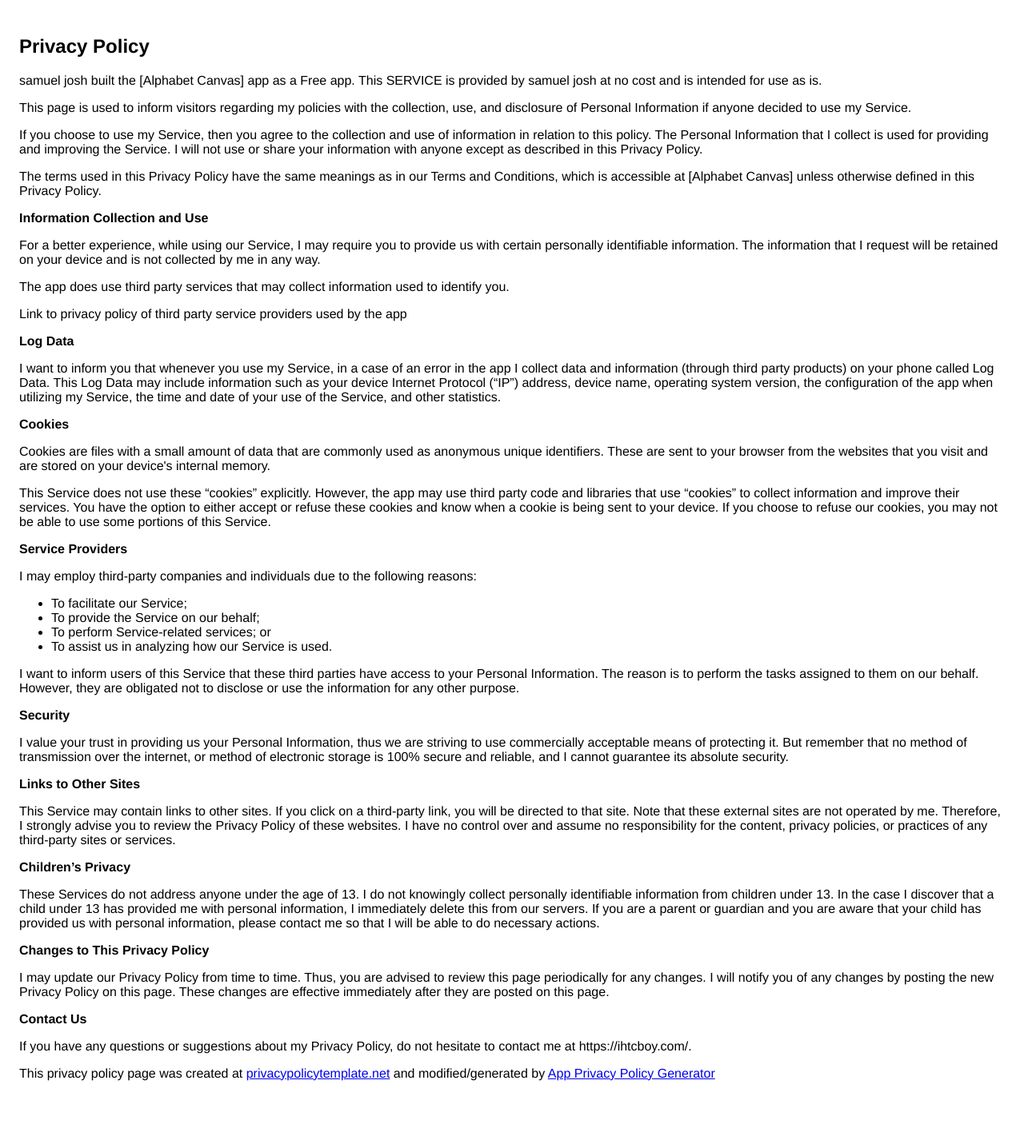
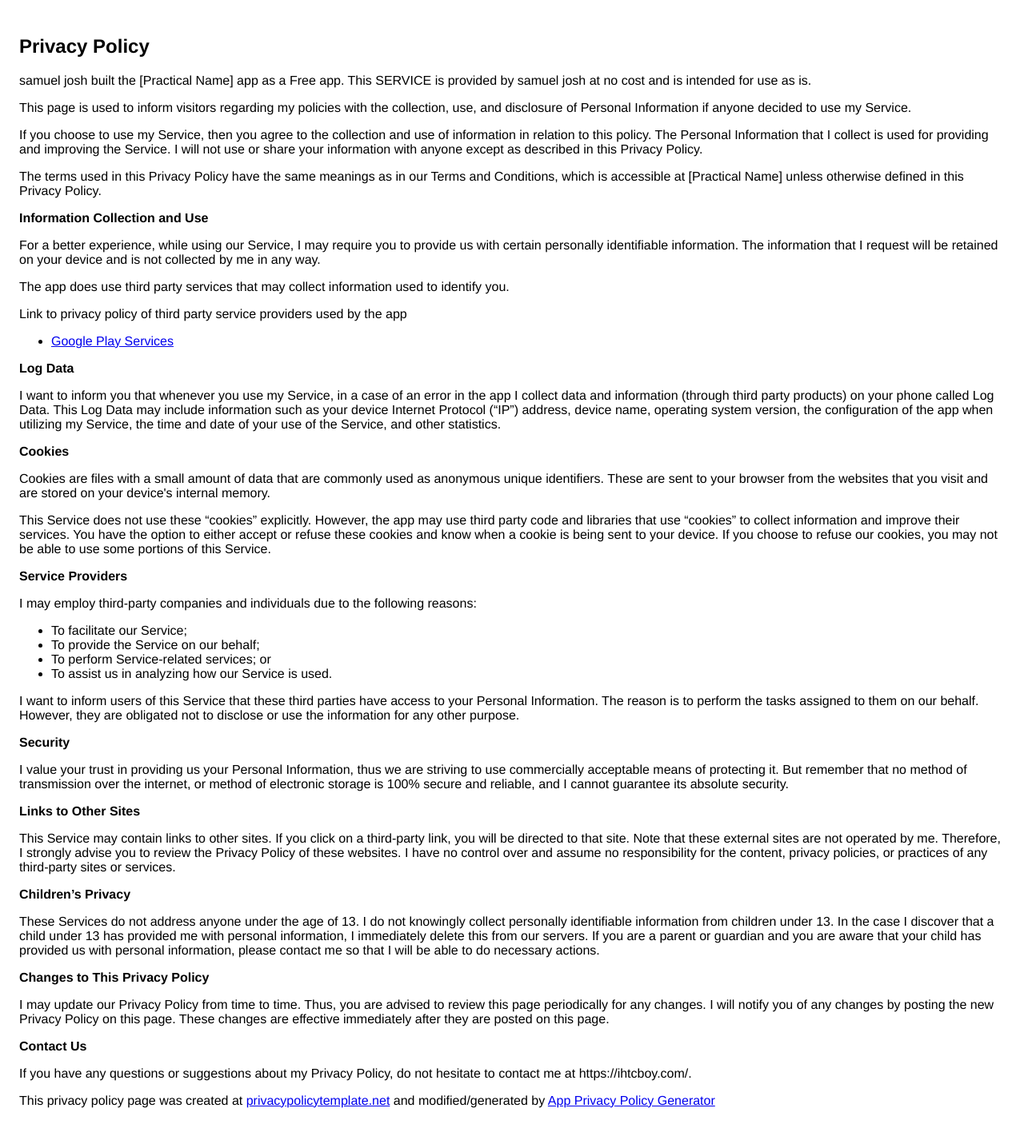
Before and after one commit to yourdinnerlist/yourdinnerlist.github.io, a Jekyll site: the page privacy_policy.html, which Jekyll copies as it is, in a window 1280 px wide. Shown: the whole page at 80% size. Built offline with Jekyll 4.4.1, drawn with Linux system fonts in a browser that asks for light colours; before the commit the page ends 1392 px from its top, so only the background shows below that.

Commit message:
first commit

```diff
--- a/privacy_policy.html
+++ b/privacy_policy.html
@@ -8,7 +8,7 @@
     </head>
     <body>
     <h2>Privacy Policy</h2> <p>
-                    samuel josh built the [Alphabet Canvas] app as
+                    samuel josh built the [Practical Name] app as
                     a Free app. This SERVICE is provided by
                     samuel josh at no cost and is intended for
                     use as is.
@@ -28,7 +28,7 @@
                   </p> <p>
                     The terms used in this Privacy Policy have the same meanings
                     as in our Terms and Conditions, which is accessible at
-                    [Alphabet Canvas] unless otherwise defined in this Privacy
+                    [Practical Name] unless otherwise defined in this Privacy
                     Policy.
                   </p> <p><strong>Information Collection and Use</strong></p> <p>
                     For a better experience, while using our Service,
@@ -42,7 +42,7 @@
                   </p> <div><p>
                       Link to privacy policy of third party service providers
                       used by the app
-                    </p> <ul><!----><!----><!----><!----><!----><!----><!----><!----><!----><!----><!----></ul></div> <p><strong>Log Data</strong></p> <p>
+                    </p> <ul><li><a href="https://www.google.com/policies/privacy/" target="_blank">Google Play Services</a></li><!----><!----><!----><!----><!----><!----><!----><!----><!----><!----></ul></div> <p><strong>Log Data</strong></p> <p>
                     I want to inform you that whenever
                     you use my Service, in a case of an error in the
                     app I collect data and information (through third
```
Also changed, not shown: README.md.
